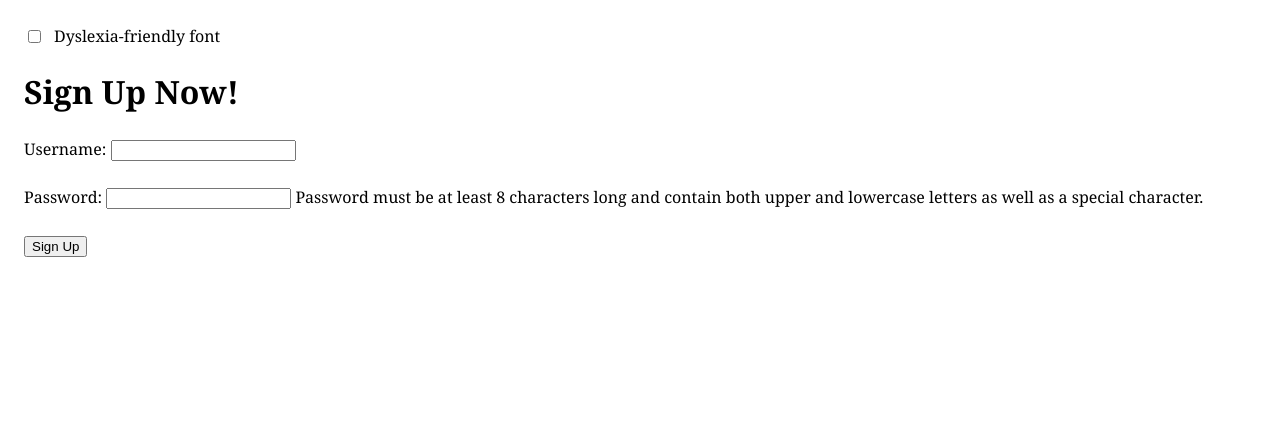
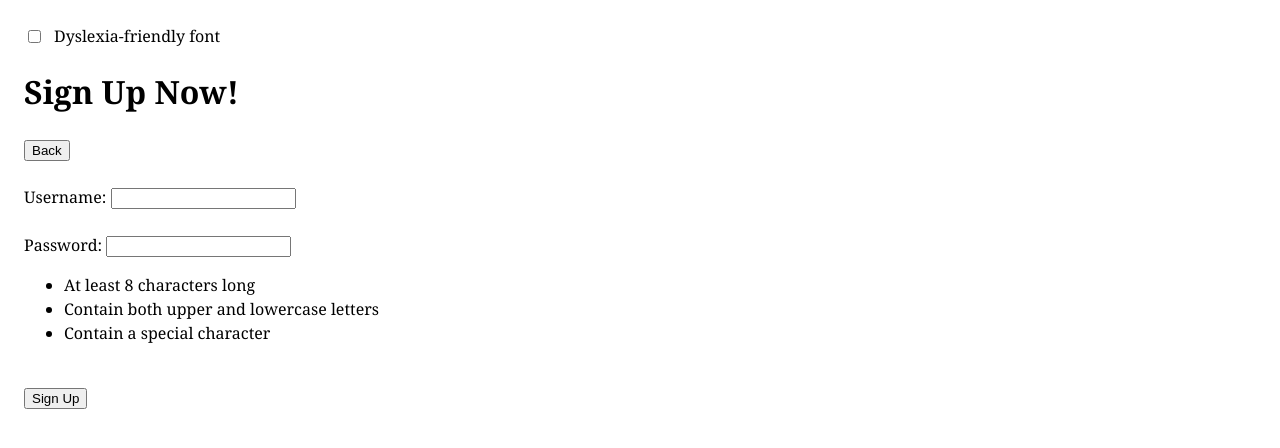
Before and after one commit to pknapp-kyhs/KoHack26-Frisch2, a Flask app: page /signup in a window 1280 px wide. Shown: the top 448 px of the page. Run offline with Flask 3, Linux system fonts and the light colour scheme.

Commit message:
formatted password requirements and added back buttons for sign in singup

```diff
--- a/app.py
+++ b/app.py
@@ -15,7 +15,7 @@ import AudioBasedStuffs.STTTUTTTS as STTTUTTTS
 from validate_passwd import validate_passwd
 from werkzeug.security import check_password_hash, generate_password_hash
 
-BRAILLE_MAP = {
+BRAILLE_MAP = { #dict mapping characters to their Braille Unicode representations
     'a': '⠁',
     'b': '⠒',
     'c': '�0',
@@ -176,7 +176,6 @@ def signin():
         password = request.form.get("password", "")
         if not username or not password:
             return _flash_and_redirect("Username and password are required.", "warning", "signin")
-
         if authenticate(username, password):
             session["username"] = username
             flash("Welcome back!", "success")
--- a/templates/signin.html
+++ b/templates/signin.html
@@ -4,6 +4,7 @@
 
 {% block content %}
     <h1>Sign In</h1>
+    <button onclick="history.back()">Back</button><br><br>
     <form method="post">
         <label>Username: </label>
         <input type="text" name="username" id="username"><br><br>
--- a/templates/signup.html
+++ b/templates/signup.html
@@ -5,11 +5,16 @@
 {% block content %}
     <h1>Sign Up Now!</h1>
     <form method="post">
+        <button onclick="history.back()">Back</button><br><br>
         <label>Username: </label>
             <input type="text" name = "username" required> <br> <br>
         <label>Password: </label>
-            <input type="password" name = "password" required>
-            <body>Password must be at least 8 characters long and contain both upper and lowercase letters as well as a special character.</body><br> <br>
+            <input type="password" name = "password" required> <br>
+            <ul>
+                <li>At least 8 characters long</li>
+                <li>Contain both upper and lowercase letters</li>
+                <li>Contain a special character</li>
+            </ul><br>
         <button type="submit">Sign Up</button>
     </form>
 
```
